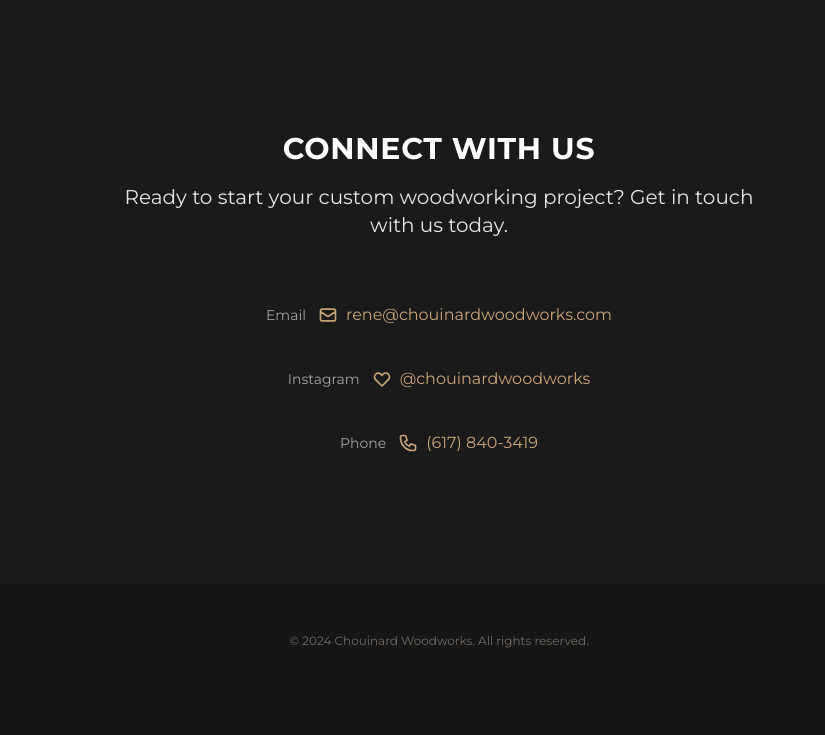
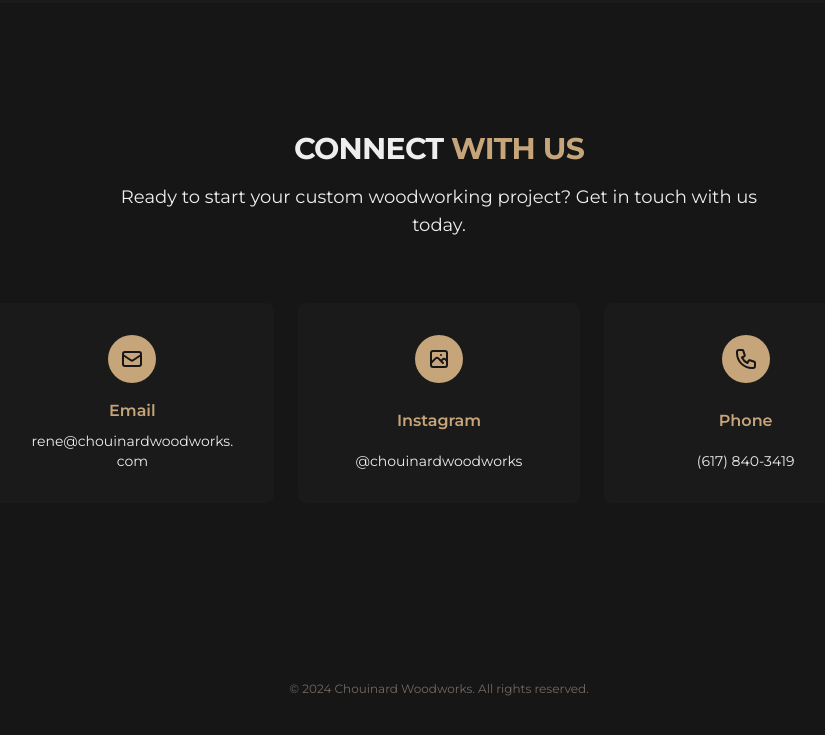
Before and after one commit to jaredswanson/chouinard-woodworks, a website: page index.html in a window 1280 px wide. Shown: the part 4638-5373 px from the top of the page, without its empty margins (201-1026 px from the left). Before the commit the page ends 5337 px from the top, so only its background shows below. Drawn offline with nearby package versions, Linux system fonts and the light colour scheme.

Commit message:
Revised the Contact section for styling.

```diff
--- a/index.html
+++ b/index.html
@@ -239,54 +239,126 @@
     </section>
 
 
-    <section class="py-24 md:py-32 bg-eerie-black">
-      <div class="container mx-auto px-4 text-center">
-        <h2 class="text-2xl md:text-3xl font-bold tracking-wide text-white">CONNECT WITH US</h2>
-        <p class="text-xl mt-4 max-w-2xl mx-auto text-neutral-200">Ready to start your custom woodworking project? Get in touch with us today.</p>
+    <!-- <section class="py-24 md:py-32 bg-eerie-black"> -->
+    <!--   <div class="container mx-auto px-4 text-center"> -->
+    <!--     <h2 class="text-2xl md:text-3xl font-bold tracking-wide text-white">CONNECT WITH US</h2> -->
+    <!--     <p class="text-xl mt-4 max-w-2xl mx-auto text-neutral-200">Ready to start your custom woodworking project? Get in touch with us today.</p> -->
 
-        <!-- <a href="mailto:rene@chouinardwoodworks.com" -->
-        <!--    class="inline-block bg-lion text-night rounded-md py-4 px-10 mt-8 text-xl font-semibold hover:bg-opacity-90 transition duration-300"> -->
-        <!--     Start Your Project -->
-        <!-- </a> -->
+    <!--     <!-1- <a href="mailto:rene@chouinardwoodworks.com" -1-> -->
+    <!--     <!-1-    class="inline-block bg-lion text-night rounded-md py-4 px-10 mt-8 text-xl font-semibold hover:bg-opacity-90 transition duration-300"> -1-> -->
+    <!--     <!-1-     Start Your Project -1-> -->
+    <!--     <!-1- </a> -1-> -->
 
-        <div class="mt-16 max-w-2xl mx-auto">
-          <dl class="grid grid-cols-1 gap-8 sm:grid-cols-1 md:gap-10">
-            <div class="flex flex-col items-center sm:flex-row sm:justify-center group">
-              <dt class="text-neutral-400 text-sm font-medium mb-1 sm:mb-0 sm:mr-3">Email</dt>
-              <dd class="text-lion hover:text-white transition-colors">
-                <a href="mailto:rene@chouinardwoodworks.com" class="flex items-center">
-                  <svg xmlns="http://www.w3.org/2000/svg" class="h-5 w-5 mr-2" fill="none" viewBox="0 0 24 24" stroke="currentColor">
+    <!--     <div class="mt-16 max-w-2xl mx-auto"> -->
+    <!--       <dl class="grid grid-cols-1 gap-8 sm:grid-cols-1 md:gap-10"> -->
+    <!--         <div class="flex flex-col items-center sm:flex-row sm:justify-center group"> -->
+    <!--           <dt class="text-neutral-400 text-sm font-medium mb-1 sm:mb-0 sm:mr-3">Email</dt> -->
+    <!--           <dd class="text-lion hover:text-white transition-colors"> -->
+    <!--             <a href="mailto:rene@chouinardwoodworks.com" class="flex items-center"> -->
+    <!--               <svg xmlns="http://www.w3.org/2000/svg" class="h-5 w-5 mr-2" fill="none" viewBox="0 0 24 24" stroke="currentColor"> -->
+    <!--                 <path stroke-linecap="round" stroke-linejoin="round" stroke-width="2" d="M3 8l7.89 5.26a2 2 0 002.22 0L21 8M5 19h14a2 2 0 002-2V7a2 2 0 00-2-2H5a2 2 0 00-2 2v10a2 2 0 002 2z" /> -->
+    <!--               </svg> -->
+    <!--               rene@chouinardwoodworks.com -->
+    <!--             </a> -->
+    <!--           </dd> -->
+    <!--         </div> -->
+
+    <!--         <div class="flex flex-col items-center sm:flex-row sm:justify-center group"> -->
+    <!--           <dt class="text-neutral-400 text-sm font-medium mb-1 sm:mb-0 sm:mr-3">Instagram</dt> -->
+    <!--           <dd class="text-lion hover:text-white transition-colors"> -->
+    <!--             <a href="https://instagram.com/chouinardwoodworks" target="_blank" rel="noopener noreferrer" class="flex items-center"> -->
+    <!--               <svg xmlns="http://www.w3.org/2000/svg" class="h-5 w-5 mr-2" fill="none" viewBox="0 0 24 24" stroke="currentColor"> -->
+    <!--                 <path stroke-linecap="round" stroke-linejoin="round" stroke-width="2" d="M4.318 6.318a4.5 4.5 0 000 6.364L12 20.364l7.682-7.682a4.5 4.5 0 00-6.364-6.364L12 7.636l-1.318-1.318a4.5 4.5 0 00-6.364 0z" /> -->
+    <!--               </svg> -->
+    <!--               @chouinardwoodworks -->
+    <!--             </a> -->
+    <!--           </dd> -->
+    <!--         </div> -->
+
+    <!--         <div class="flex flex-col items-center sm:flex-row sm:justify-center group"> -->
+    <!--           <dt class="text-neutral-400 text-sm font-medium mb-1 sm:mb-0 sm:mr-3">Phone</dt> -->
+    <!--           <dd class="text-lion hover:text-white transition-colors"> -->
+    <!--             <a href="tel:+16178403419" class="flex items-center"> -->
+    <!--               <svg xmlns="http://www.w3.org/2000/svg" class="h-5 w-5 mr-2" fill="none" viewBox="0 0 24 24" stroke="currentColor"> -->
+    <!--                 <path stroke-linecap="round" stroke-linejoin="round" stroke-width="2" d="M3 5a2 2 0 012-2h3.28a1 1 0 01.948.684l1.498 4.493a1 1 0 01-.502 1.21l-2.257 1.13a11.042 11.042 0 005.516 5.516l1.13-2.257a1 1 0 011.21-.502l4.493 1.498a1 1 0 01.684.949V19a2 2 0 01-2 2h-1C9.716 21 3 14.284 3 6V5z" /> -->
+    <!--               </svg> -->
+    <!--               (617) 840-3419 -->
+    <!--             </a> -->
+    <!--           </dd> -->
+    <!--         </div> -->
+    <!--       </dl> -->
+    <!--     </div> -->
+    <!--   </div> -->
+    <!-- </section> -->
+
+    <section class="py-24 md:py-32 bg-night">
+      <div class="container mx-auto px-8">
+        <div class="text-center mb-16">
+          <h2 class="text-3xl font-bold tracking-tight">
+            <span class="text-anti-flash-white">CONNECT</span>
+            <span class="text-lion">WITH US</span>
+          </h2>
+          <p class="text-anti-flash-white text-lg max-w-2xl mx-auto mt-4">
+          Ready to start your custom woodworking project? Get in touch with us today.
+          </p>
+        </div>
+
+        <div class="max-w-4xl mx-auto grid grid-cols-1 lg:grid-cols-3 gap-6">
+          <!-- Email Contact -->
+          <div class="group h-full">
+            <a href="mailto:rene@chouinardwoodworks.com"
+               class="block p-8 rounded-lg bg-eerie-black h-full hover:bg-eerie-black/80 transition-all duration-300">
+              <div class="flex flex-col items-center justify-between h-full">
+                <div class="w-12 h-12 rounded-full bg-lion flex items-center justify-center mb-4">
+                  <svg xmlns="http://www.w3.org/2000/svg" class="h-6 w-6 text-night" fill="none" viewBox="0 0 24 24" stroke="currentColor">
                     <path stroke-linecap="round" stroke-linejoin="round" stroke-width="2" d="M3 8l7.89 5.26a2 2 0 002.22 0L21 8M5 19h14a2 2 0 002-2V7a2 2 0 00-2-2H5a2 2 0 00-2 2v10a2 2 0 002 2z" />
                   </svg>
-                  rene@chouinardwoodworks.com
+                </div>
+                <h3 class="text-lion font-semibold mb-2">Email</h3>
+                <p class="text-anti-flash-white text-sm group-hover:text-lion transition-colors duration-300 text-center">
+                rene@<wbr>chouinardwoodworks.<wbr>com
+                </p>
+              </div>
             </a>
-              </dd>
           </div>
 
-            <div class="flex flex-col items-center sm:flex-row sm:justify-center group">
-              <dt class="text-neutral-400 text-sm font-medium mb-1 sm:mb-0 sm:mr-3">Instagram</dt>
-              <dd class="text-lion hover:text-white transition-colors">
-                <a href="https://instagram.com/chouinardwoodworks" target="_blank" rel="noopener noreferrer" class="flex items-center">
-                  <svg xmlns="http://www.w3.org/2000/svg" class="h-5 w-5 mr-2" fill="none" viewBox="0 0 24 24" stroke="currentColor">
-                    <path stroke-linecap="round" stroke-linejoin="round" stroke-width="2" d="M4.318 6.318a4.5 4.5 0 000 6.364L12 20.364l7.682-7.682a4.5 4.5 0 00-6.364-6.364L12 7.636l-1.318-1.318a4.5 4.5 0 00-6.364 0z" />
+          <!-- Instagram Contact -->
+          <div class="group h-full">
+            <a href="https://instagram.com/chouinardwoodworks"
+               target="_blank"
+               rel="noopener noreferrer"
+               class="block p-8 rounded-lg bg-eerie-black h-full hover:bg-eerie-black/80 transition-all duration-300">
+              <div class="flex flex-col items-center justify-between h-full">
+                <div class="w-12 h-12 rounded-full bg-lion flex items-center justify-center mb-4">
+                  <svg xmlns="http://www.w3.org/2000/svg" class="h-6 w-6 text-night" fill="none" viewBox="0 0 24 24" stroke="currentColor">
+                    <path stroke-linecap="round" stroke-linejoin="round" stroke-width="2" d="M4 16l4.586-4.586a2 2 0 012.828 0L16 16m-2-2l1.586-1.586a2 2 0 012.828 0L20 14m-6-6h.01M6 20h12a2 2 0 002-2V6a2 2 0 00-2-2H6a2 2 0 00-2 2v12a2 2 0 002 2z" />
                   </svg>
+                </div>
+                <h3 class="text-lion font-semibold mb-2">Instagram</h3>
+                <p class="text-anti-flash-white text-sm group-hover:text-lion transition-colors duration-300">
                 @chouinardwoodworks
+                </p>
+              </div>
             </a>
-              </dd>
           </div>
 
-            <div class="flex flex-col items-center sm:flex-row sm:justify-center group">
-              <dt class="text-neutral-400 text-sm font-medium mb-1 sm:mb-0 sm:mr-3">Phone</dt>
-              <dd class="text-lion hover:text-white transition-colors">
-                <a href="tel:+16178403419" class="flex items-center">
-                  <svg xmlns="http://www.w3.org/2000/svg" class="h-5 w-5 mr-2" fill="none" viewBox="0 0 24 24" stroke="currentColor">
+          <!-- Phone Contact -->
+          <div class="group h-full">
+            <a href="tel:+16178403419"
+               class="block p-8 rounded-lg bg-eerie-black h-full hover:bg-eerie-black/80 transition-all duration-300">
+              <div class="flex flex-col items-center justify-between h-full">
+                <div class="w-12 h-12 rounded-full bg-lion flex items-center justify-center mb-4">
+                  <svg xmlns="http://www.w3.org/2000/svg" class="h-6 w-6 text-night" fill="none" viewBox="0 0 24 24" stroke="currentColor">
                     <path stroke-linecap="round" stroke-linejoin="round" stroke-width="2" d="M3 5a2 2 0 012-2h3.28a1 1 0 01.948.684l1.498 4.493a1 1 0 01-.502 1.21l-2.257 1.13a11.042 11.042 0 005.516 5.516l1.13-2.257a1 1 0 011.21-.502l4.493 1.498a1 1 0 01.684.949V19a2 2 0 01-2 2h-1C9.716 21 3 14.284 3 6V5z" />
                   </svg>
+                </div>
+                <h3 class="text-lion font-semibold mb-2">Phone</h3>
+                <p class="text-anti-flash-white text-sm group-hover:text-lion transition-colors duration-300">
                 (617) 840-3419
+                </p>
+              </div>
             </a>
-              </dd>
           </div>
-          </dl>
         </div>
       </div>
     </section>
```
Also changed, not shown: output.css. Lines whose indentation alone changed are shown as unchanged.
